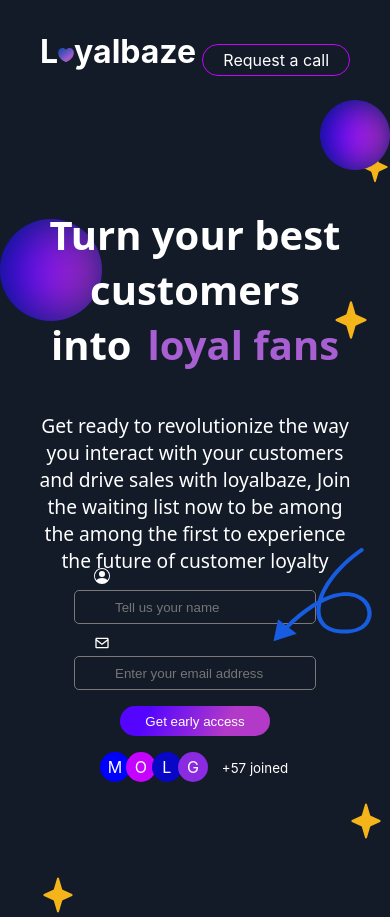
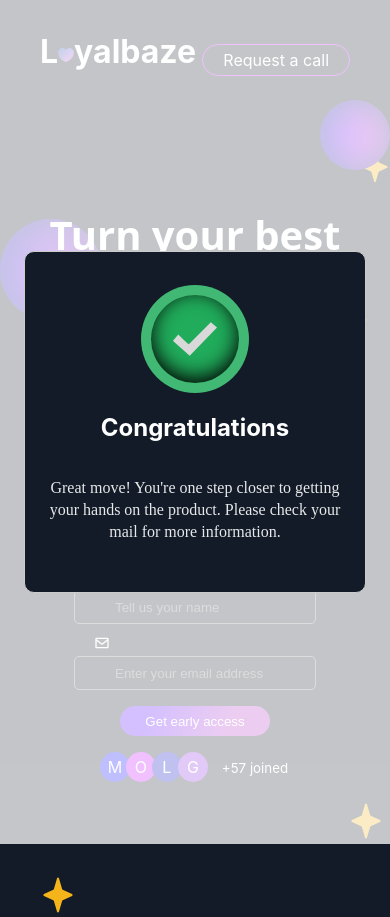
Before and after one commit to abdussalam-mustapha/loyalbaze, a React (Create React App) app: page / in a window 390 px wide. Both pictures are taken after a click on the button "Get early access". Built offline with nearby package versions, Linux system fonts and the light colour scheme.

Commit message:
new update

```diff
--- a/package.json
+++ b/package.json
@@ -9,6 +9,7 @@
     "react": "^18.2.0",
     "react-dom": "^18.2.0",
     "react-icons": "^4.7.1",
+    "react-modal": "^3.16.1",
     "react-router-dom": "^5.3.0",
     "react-scripts": "5.0.1",
     "web-vitals": "^2.1.4"
--- a/src/App.css
+++ b/src/App.css
@@ -394,6 +394,32 @@
   justify-content: space-between;
   align-items: center;
 }
+
+.p_modal {
+  font-family: 'Satoshi';
+  font-style: normal;
+  font-weight: 400;
+  font-size: 16px;
+  line-height: 22px;
+  text-align: center;
+  color: rgba(255, 255, 255, 0.9);
+}
+
+.m_modal {
+  width: 88px;
+  height: 88px;
+  left: 179px;
+  top: 102px;
+  background: #20AC5B;
+  border: 10px solid rgba(255, 255, 255, 0.15);
+  box-shadow: inset 0px -5px 20px #000000;
+  border-radius: 50%;
+  display: flex;
+  justify-content: center;
+  align-items: center;
+}
+
+
 @media screen and (min-width: 768px) {
   .form_section {
     width: 500px;
@@ -506,6 +532,7 @@
     top: 528px;
     left: 35%;
   }
+
   .footer_sect {
     flex-direction: column;
     justify-content: flex-start !important;
@@ -521,6 +548,10 @@
     overflow-x: hidden !important;
   }
 
+  .spiral {
+    display: none;
+  }
+
   .icon_1 {
     top: 568px;
     left: 24%;
@@ -533,12 +564,12 @@
 
   .col_1 {
     text-align: center;
-    margin:  0 0 0 3rem;
+    margin: 0 0 0 3rem;
   }
 
   .col_2 {
     width: 480px !important;
-    margin:  0 0 0 3rem;
+    margin: 0 0 0 3rem;
   }
 }
 
@@ -557,12 +588,15 @@
     width: 290px !important;
     padding: 0 0 0 7rem !important;
   }
+
   .col_1 {
     padding: 0 0 0 7rem !important;
   }
+
   hr {
     margin-left: 7rem;
   }
+
   .footer_sect {
     margin-left: 7rem;
   }
@@ -576,4 +610,12 @@
   .icon_2 {
     display: none;
   }
+
+  .main_content {
+    margin-left: 2rem;
+    padding: 0 1rem !important;
+  }
+  .spiral {
+    display: none;
+  }
 }
--- a/src/components/Home.jsx
+++ b/src/components/Home.jsx
@@ -1,4 +1,8 @@
 import React from 'react'
+import { useState } from 'react';
+
+import ReactDOM from 'react-dom';
+import Modal from 'react-modal';
 
 import { Link } from "react-router-dom"
 import img1 from "../img/love.svg"
@@ -9,17 +13,54 @@
 import img6 from "../img/spiral.svg"
 import img7 from "../img/Star 2.svg"
 import img8 from "../img/Star 2.svg"
+import tick from "../img/tick.svg"
 
 import { BsPersonCircle } from 'react-icons/bs'
 import { BiEnvelope } from "react-icons/bi"
 
 const Home = () => {
+
+    const customStyles = {
+        content: {
+            top: '50%',
+            left: '50%',
+            right: 'auto',
+            bottom: 'auto',
+            marginRight: '-50%',
+            transform: 'translate(-50%, -50%)',
+            width: "300px",
+            height: "300px",
+            borderRadius: "10px",
+            background: "#121b27",
+            display: "flex",
+            justifyContent: "center",
+            alignItems: "center",
+            flexDirection: "column"
+        },
+    };
+
+    let subtitle;
+    const [modalIsOpen, setIsOpen] = React.useState(false);
+
+    function openModal() {
+        setIsOpen(true);
+    }
+
+    function afterOpenModal() {
+        // references are now sync'd and can be accessed.
+        subtitle.style.color = '#fff';
+    }
+
+    function closeModal() {
+        setIsOpen(false);
+    }
+
     return (
         <div>
-            <section class="hero_section">
-                <nav class="nav_section">
-                    <h1 class="text_logo">L<img src={img1} alt="" className='logo_img' />yalbaze</h1>
-                    <Link class="r_btn" to="/About">Request a call</Link>
+            <section className="hero_section">
+                <nav className="nav_section">
+                    <h1 className="text_logo">L<img src={img1} alt="" className='logo_img' />yalbaze</h1>
+                    <Link className="r_btn" to="/About">Request a call</Link>
                 </nav>
                 <section className="main_content">
                     <div className="text_main">
@@ -40,15 +81,37 @@
                     </div>
                     <section className="input_sect">
                         <div className="input_cont_1">
-                            <BsPersonCircle className='icon_1'/>
-                            <input type="text" placeholder="Tell us your name" className='input_1'/>
+                            <BsPersonCircle className='icon_1' />
+                            <input type="text" placeholder="Tell us your name" className='input_1' />
                         </div>
                         <div class="input_cont_2">
-                            <BiEnvelope className='icon_2'/>
-                            <input type="email" name="" id="" placeholder="Enter your email address"className='input_2' />
+                            <BiEnvelope className='icon_2' />
+                            <input type="email" name="" id="" placeholder="Enter your email address" className='input_2' />
                         </div>
                         <img src={img6} alt="" className="spiral" />
-                        <button type="submit" class="btn">Get early access</button>
+                        <button type="submit" class="btn" onClick={openModal}>Get early access</button>
+
+                        <Modal
+                            isOpen={modalIsOpen}
+                            onAfterOpen={afterOpenModal}
+                            onRequestClose={closeModal}
+                            style={customStyles}
+                            contentLabel="Example Modal"
+
+                        >
+
+                            {/* <button onClick={closeModal}>close</button> */}
+                            <div className='m_modal'>
+                                <img src={tick} alt="" />
+                            </div>
+                            <h2 ref={(_subtitle) => (subtitle = _subtitle)}>Congratulations</h2>
+                            <p className="p_modal">
+                                Great move! You're one step closer to getting your hands on the product.
+                                Please check your mail for more information.
+                            </p>
+                        </Modal>
+
+
                         <section className="id_p">
                             <div className="id_c" id="i_1">M</div>
                             <div className="id_c" id="i_2">O</div>
```
Also changed, not shown: src/img/tick.svg (added), 1 other file (tests, documents, lock files or other folders).
